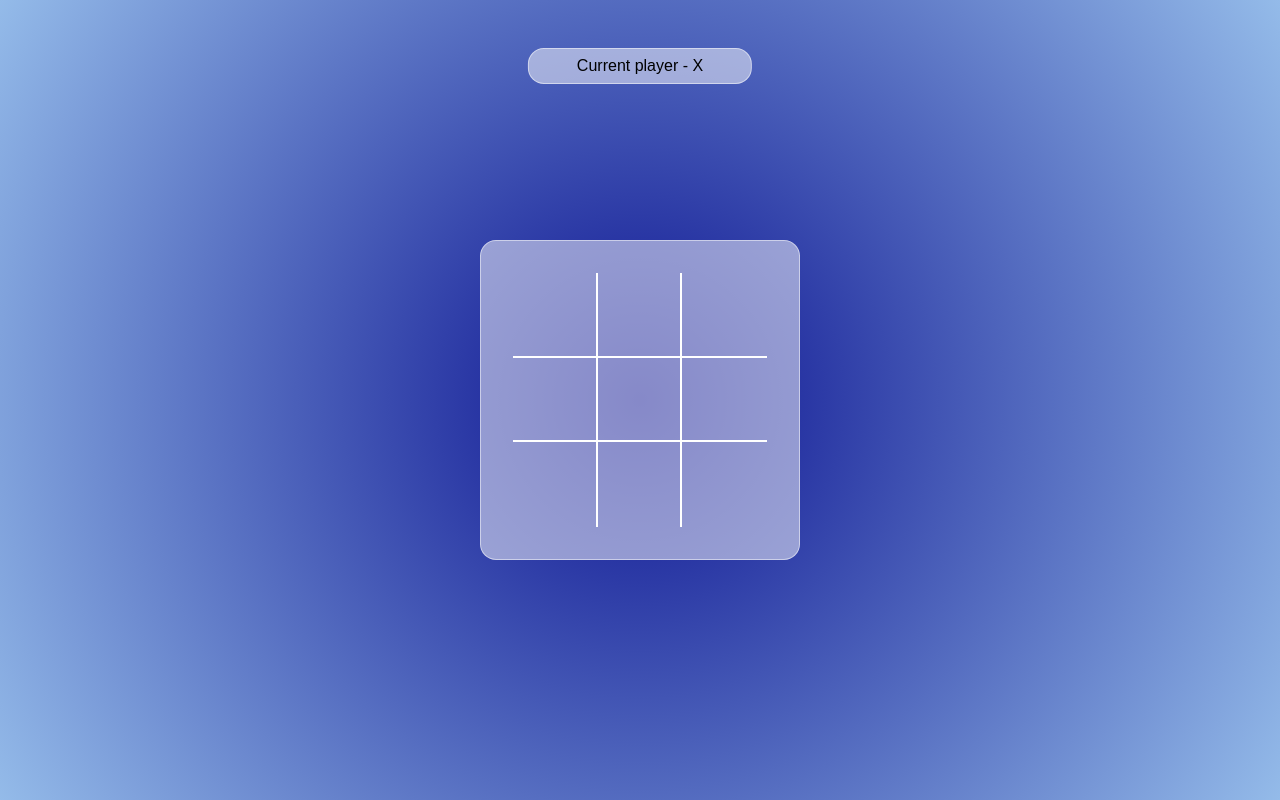
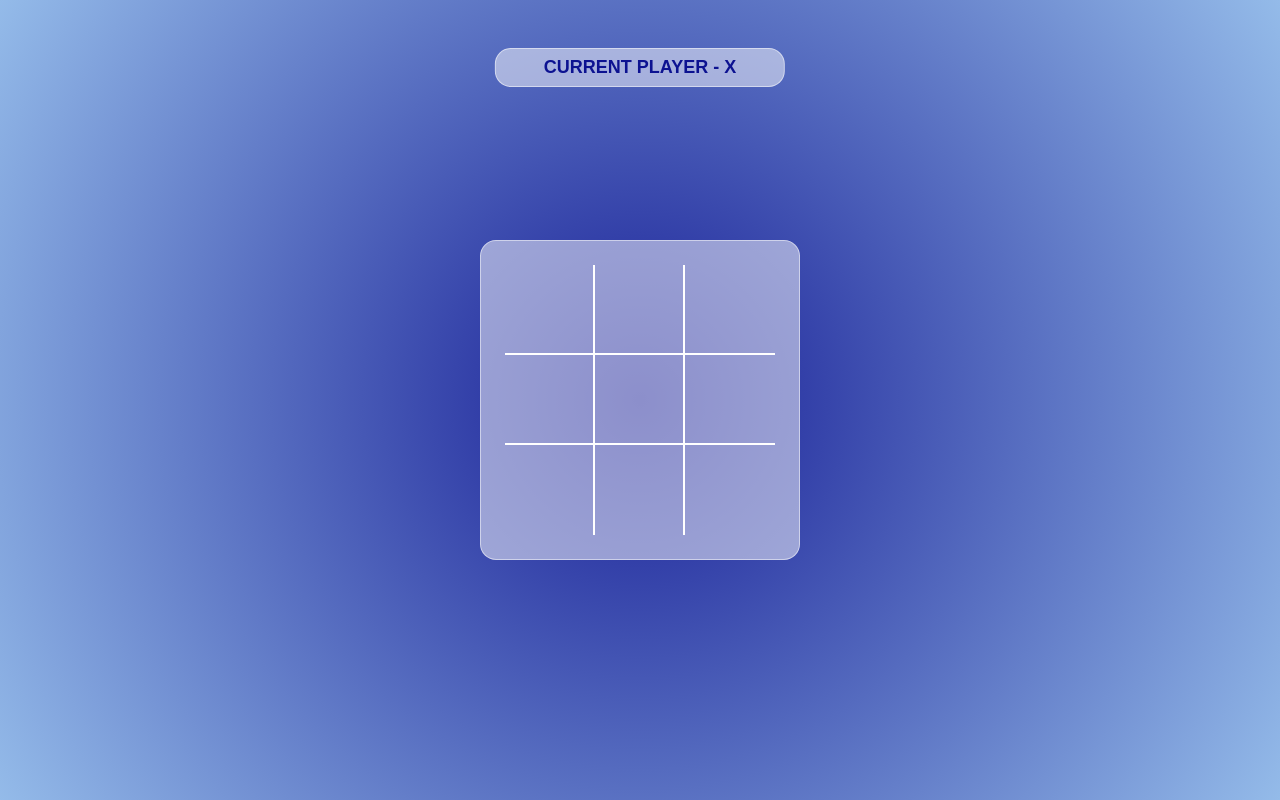
Before and after one commit to Komalpreet05/ticTacToe, a plain HTML site: page index.html in a window 1280 px wide. Drawn offline with Linux system fonts and the light colour scheme; a web font is replaced by a local one.

Commit message:
UI Improvements

```diff
--- a/index.js
+++ b/index.js
@@ -28,6 +28,8 @@ function initGame() {
         boxes[index].classList.remove("win"); //or
         //box.classList.remove("win"); //or
     })
+    gameInfo.style.color = "rgb(12 18 145)";
+    gameInfo.style.backgroundColor = "rgba(255, 255, 255, 0.5)";
     newGameBtn.classList.remove("active");
     gameInfo.innerText = `Current player - ${currentPlayer}`;
 
@@ -40,7 +42,7 @@ initGame();
 
 function handleClick(index) {
     if (gameGrid[index] === "") {
-        console.log(gameGrid[index] + index);
+        console.log(gameGrid[index] + index + "line 43");
 
 
         //apply different color to X and 0
@@ -70,9 +72,11 @@ function checkGameOver() {
             //check if winner is X
             if (gameGrid[position[0]] === 'X') {
                 answer = 'X';
+                //gameInfo.style.backgroundColor = "#046204"
             }
             else {
                 answer = '0';
+                //gameInfo.style.backgroundColor = "#046204"
             }
 
             //disable pointer as we got winner
@@ -95,6 +99,8 @@ function checkGameOver() {
     //it means we have a winner
     if (answer !== "") {
         gameInfo.innerText = `Winner Player - ${answer}`;
+        gameInfo.style.backgroundColor = "#046204";
+        gameInfo.style.color = "white";
         newGameBtn.classList.add('active');
     }
 
@@ -108,7 +114,10 @@ function checkGameOver() {
 
     //board is filled then fill count will be nine
     if (fillCount === 9) {
+        gameInfo.style.backgroundColor = "#b40a0a";
+        gameInfo.style.color = "white";
         gameInfo.innerText = "Game Tied";
+
         newGameBtn.classList.add("active");
     }
 
--- a/style.css
+++ b/style.css
@@ -13,7 +13,7 @@
   background: rgb(238, 174, 202);
   background: radial-gradient(
     circle,
-    rgb(12 18 145) 0%,
+    rgb(12 18 145 / 95%) 0%,
     rgba(148, 187, 233, 1) 100%
   );
   display: grid;
@@ -21,7 +21,7 @@
 }
 
 .game-info {
-  color: black;
+  color: rgb(12 18 145);
   position: absolute;
   top: 3rem;
   left: 50%;
@@ -31,6 +31,9 @@
   border: 1px solid rgba(255, 255, 255, 0.5);
   padding: 0.5rem 3rem;
   text-align: center;
+  font-weight: bold;
+  font-size: 18px;
+  text-transform: uppercase;
 }
 
 .tic-tac-toe {
@@ -39,7 +42,7 @@
   background-color: rgba(255, 255, 255, 0.5);
   border-radius: 1rem;
   border: 1px solid rgba(255, 255, 255, 0.5);
-  padding: 2rem;
+  padding: 1.5rem;
   display: grid;
   grid-template-columns: repeat(3, 1fr);
   aspect-ratio: 1/1;
@@ -86,7 +89,7 @@
 }
 
 .btn {
-  color: black;
+  color: #0d18b5;
   position: absolute;
   left: 50%;
   bottom: 3rem;
@@ -97,6 +100,7 @@
   padding: 0.5rem 2rem;
   cursor: pointer;
   display: none;
+  font-size: 28px;
 }
 
 .btn.active {
```
